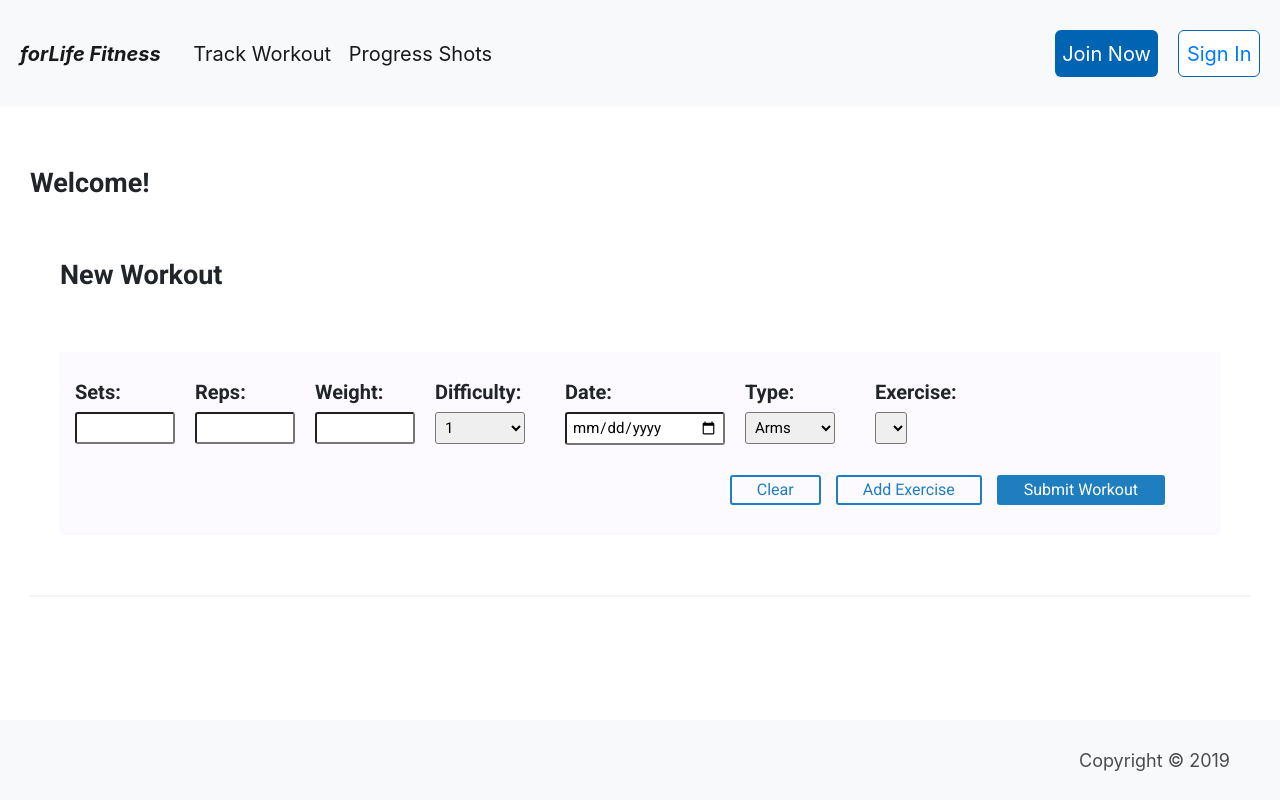
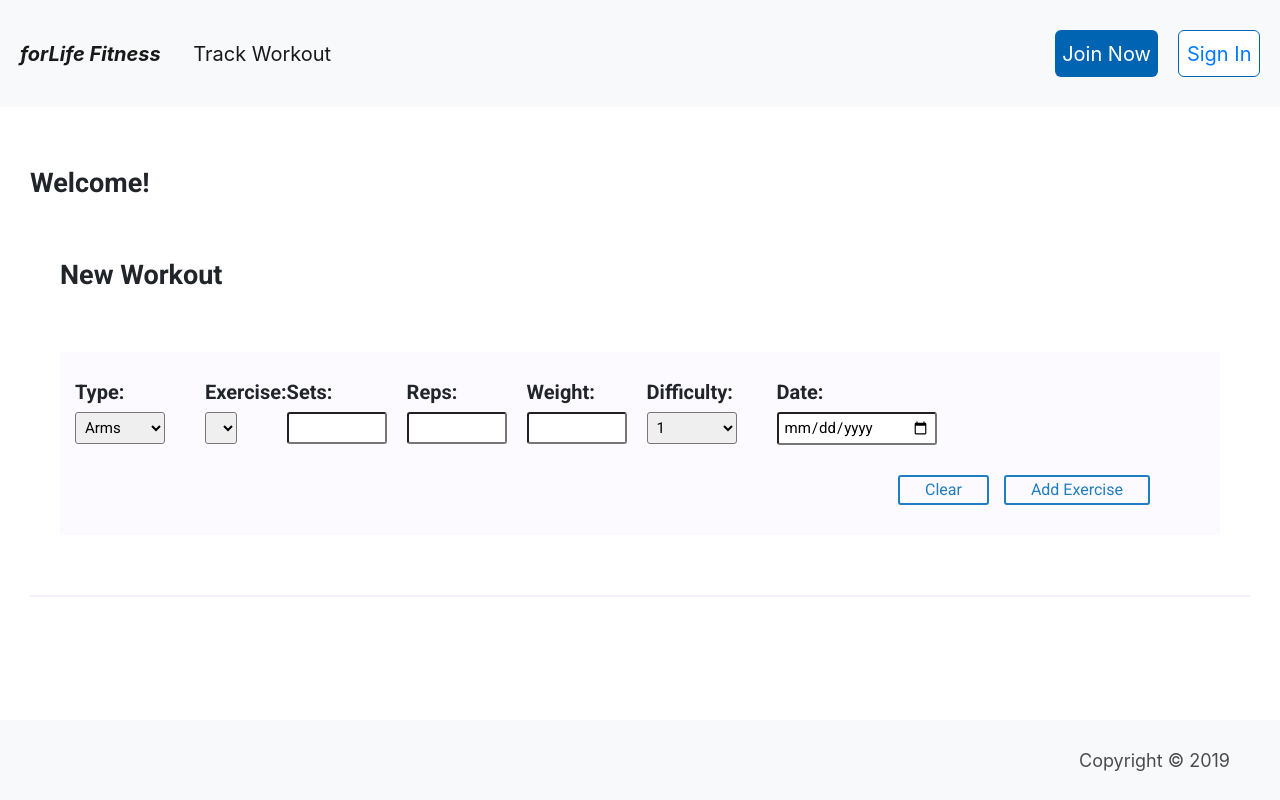
Before and after one commit to bw-weight-lifting-journal/Front-end, a React (Create React App) app in the folder weightlifting-journal/: page /dashboard in a window 1280 px wide. Built offline with nearby package versions, Linux system fonts and the light colour scheme.

Commit message:
added keys

```diff
--- a/weightlifting-journal/src/components/Dashboard.js
+++ b/weightlifting-journal/src/components/Dashboard.js
@@ -1,20 +1,30 @@
-import React,{ useState, useEffect } from 'react'
+import React,{ useState } from 'react'
 import TopNav from './navmenus/Nav';
 import Footer from './navmenus/Footer';
 import WorkoutCard from './WorkoutCard';
-// import T from './TESTFORM'
 import NewWorkoutForm from './NewWorkoutForm'
-import { Link as WorkoutLink, Route } from "react-router-dom";
 import './Dashboard.scss'
 
 function Dashboard() {
 
 
     const [workout, setWorkout] = useState([])
+    const [exercisesInWorkout, setExercisesInWorkout] = useState([])
+
+    console.log(exercisesInWorkout)
+    console.log(workout)
+
+    const fillInWorkout = work => {
+      setExercisesInWorkout([...exercisesInWorkout, work])
+    }
 
     const addWorkout = work => {
-      setWorkout([...workout, work])
+      setWorkout([...workout, exercisesInWorkout])
+      setExercisesInWorkout([]);
     }
+
+    const workoutData = exercisesInWorkout;
+
 
     return(
       <>
@@ -22,11 +32,17 @@ function Dashboard() {
       <div className="siteContainer">
         <div className='dashboard-page'>
             <h1 className='title' >Welcome!</h1>
-            <NewWorkoutForm submitWorkout={addWorkout}/>
+            <NewWorkoutForm workoutData = {workoutData} fillInWorkout={fillInWorkout} submitWorkout={addWorkout}/>
             <section className='dashboard'>
-                {workout.map(data => <WorkoutCard
-                    key={data.id}
-                    data={data}/>
+                {workout.map(data =>
+                <div key={Date.now()}className="cardContainer">
+                <h1>{data[1].date}</h1>
+                  {data.map(nestedData =>
+                    <WorkoutCard
+                    key={nestedData.id}
+                    data={nestedData}/>
+                  )}
+                  </div>
                 )}
             </section>
         </div>
--- a/weightlifting-journal/src/components/NewWorkoutForm.js
+++ b/weightlifting-journal/src/components/NewWorkoutForm.js
@@ -1,14 +1,11 @@
 import React,{ useState, useEffect } from 'react'
-import TopNav from './navmenus/Nav';
-import Footer from './navmenus/Footer';
 import {axiosWithAuth }from '../axiosWithAuth';
-import { Link } from 'react-router-dom';
 
 import './NewWorkoutForm.scss'
 
 function NewWorkoutForm(props) {
 
-    const { submitWorkout } = props;
+    const { workoutData, fillInWorkout, submitWorkout } = props;
 
     const [userData, setUserData] = useState();
     const [workoutType, setWorkoutType] = useState('arms');
@@ -23,12 +20,11 @@ function NewWorkoutForm(props) {
       id: ''
     })
 
-    const [totalWorkout, setTotalWorkout] = useState([]);
-
     const handleChange = event => {
       setWork({...work, [event.target.name]: event.target.value })
       event.target.name === 'type' && setWorkoutType(event.target.value.toLowerCase())
     }
+
 
     const handleSubmit = event => {
       event.preventDefault();
@@ -41,16 +37,16 @@ function NewWorkoutForm(props) {
         date: '',
         exercise: '',
         type: '',
-        id: Date.now()
+        id: ''
       })
     }
 
     const pushExercise = event => {
       event.preventDefault();
-      // setTotalWorkout([
-      //   ...totalWorkout,
-      //   submitWorkout(work)])
+      work.id = Date.now();
+      fillInWorkout(work)
     }
+
 
     useEffect(() => {
         const token = localStorage.getItem('token');
@@ -72,6 +68,31 @@ function NewWorkoutForm(props) {
         <div className='new-workout-page'>
             <h1 className='title'>New Workout</h1>
             <form onSubmit={handleSubmit} className='workout-form'>
+            <label className='form-label'>
+                    Type: <br />
+                    <select component='select' name='type' onChange={handleChange} value={work.type} className='difficulty'>
+                        <option>Arms</option>
+                        <option>Shoulders</option>
+                        <option>Back</option>
+                        <option>Chest</option>
+                        <option>Legs</option>
+                        <option>Core</option>
+                    </select>
+                </label>
+                <label className='form-label'>
+                    Exercise: <br />
+                    <select
+                        component='select'
+                        className='workout'
+                        type='text'
+                        name='workout'
+                        value={work.workout}
+                        onChange={handleChange}
+
+                    >
+                        {!userData ? null : userData.map(user => <option key={user.exerciseName}>{user.exerciseName}</option>)}
+                    </select>
+                </label>
                 <label className='form-label'>
                     Sets: <br />
                     <input
@@ -115,6 +136,7 @@ function NewWorkoutForm(props) {
                         <option value='5'>5</option>
                     </select>
                 </label>
+                {workoutData.length < 1 &&
                 <label className='form-label'>
                     Date: <br />
                     <input
@@ -125,38 +147,12 @@ function NewWorkoutForm(props) {
                         onChange={handleChange}
 
                     />
-                </label>
-                <label className='form-label'>
-                    Type: <br />
-                    <select component='select' name='type' onChange={handleChange} value={work.type} className='difficulty'>
-                        <option>Arms</option>
-                        <option>Shoulders</option>
-                        <option>Back</option>
-                        <option>Chest</option>
-                        <option>Legs</option>
-                        <option>Core</option>
-                    </select>
-                </label>
-                <label className='form-label'>
-                    Exercise: <br />
-                    <select
-                        component='select'
-                        className='workout'
-                        type='text'
-                        name='workout'
-                        value={work.workout}
-                        onChange={handleChange}
-
-                    >
-                        {!userData ? null : userData.map(user => <option>{user.exerciseName}</option>)}
-                    </select>
-                </label>
+                </label>}
 
                 <p className='buttons'>
                     <button type='reset' className='clear-btn'>Clear</button>
-                    <button className='clear-btn' onClick={() => pushExercise}>Add Exercise</button>
-                    <button className='add-btn' type='submit'>Submit Workout</button>
-
+                    <button className='clear-btn' onClick={pushExercise}>Add Exercise</button>
+                    {workoutData.length > 0 && <button className='add-btn' type='submit'>Submit Workout</button>}
                 </p>
             </form>
         </div>
--- a/weightlifting-journal/src/components/Router.js
+++ b/weightlifting-journal/src/components/Router.js
@@ -1,7 +1,6 @@
 import React from 'react'
 import { Switch, Route } from 'react-router-dom';
 import HomePage from './HomePage';
-import NewWorkoutForm from './NewWorkoutForm';
 import Dashboard from './Dashboard.js';
 import Signup from './Signup.js';
 import Login from './Login';
--- a/weightlifting-journal/src/components/WorkoutCard.js
+++ b/weightlifting-journal/src/components/WorkoutCard.js
@@ -1,13 +1,12 @@
 import React from 'react';
-import { Card, CardBody, CardTitle, CardText } from 'reactstrap';
+import { Container, CardBody, CardTitle, CardText } from 'reactstrap';
+import "./WorkoutCard.scss";
 
 export default function WorkoutCard(props) {
 const { data } = props;
   return (
-    <>
-      <Card key={Date.now()}>
-        <CardBody>
-          <CardTitle>{data.date}</CardTitle>
+    <Container className="exerciseCard">
+        <CardBody className="exerciseCardContent">
           <CardText>Type: {data.type}</CardText>
           <CardText>Exercise: {data.workout}</CardText>
           <CardText>Sets: {data.sets}</CardText>
@@ -15,7 +14,6 @@ const { data } = props;
           <CardText>Weight: {data.weight}</CardText>
           <CardText>Difficulty: {data.difficulty}</CardText>
         </CardBody>
-      </Card>
-    </>
+    </Container>
   );
 }
--- /dev/null
+++ b/weightlifting-journal/src/components/WorkoutCard.scss
@@ -0,0 +1,8 @@
+.cardContainer{
+  display: flex;
+  flex-wrap: wrap;
+
+  .exerciseCard{
+
+  }
+}
--- a/weightlifting-journal/src/components/contentcontainers/MainButtonContainer.scss
+++ b/weightlifting-journal/src/components/contentcontainers/MainButtonContainer.scss
@@ -42,7 +42,7 @@
       }
     }
   }
-  .mainBtn:first-child:hover, .mainBtn:last-child:hover{
+  .mainBtn:first-child:hover{
     text-decoration:none;
     background: rgba(11, 69, 127, 0.8);
   }
--- a/weightlifting-journal/src/components/contentcontainers/MainbuttonsContainer.js
+++ b/weightlifting-journal/src/components/contentcontainers/MainbuttonsContainer.js
@@ -21,13 +21,13 @@ function MainButtonContainer() {
       content = "Making gains has become that much easier"
     />
     </div>
-    <WorkoutLink className="mainBtn" to="/login">
+    <div className="mainBtn">
     <MainButton
       title = "Post Your Progress"
       content = "Upload your progress shots, see your body change in real-time"
-      arrow = "→"
+      arrow = "Coming Soon!"
     />
-    </WorkoutLink>
+    </div>
     </div>
     </Jumbotron>
   );
--- a/weightlifting-journal/src/components/navmenus/Nav.js
+++ b/weightlifting-journal/src/components/navmenus/Nav.js
@@ -41,11 +41,6 @@ export default class TopNav extends React.Component {
                 Track Workout
                 </WebsiteNavLink>
               </NavItem>
-              <NavItem>
-                <WebsiteNavLink className="nav-link" to="/dashboard">
-                Progress Shots
-                </WebsiteNavLink>
-              </NavItem>
             </Nav>
             <Nav className="ml-auto" navbar>
               <Button>
```
